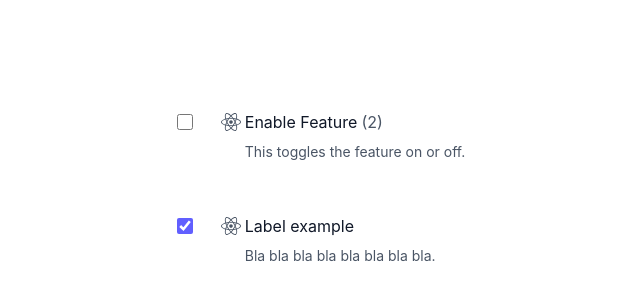
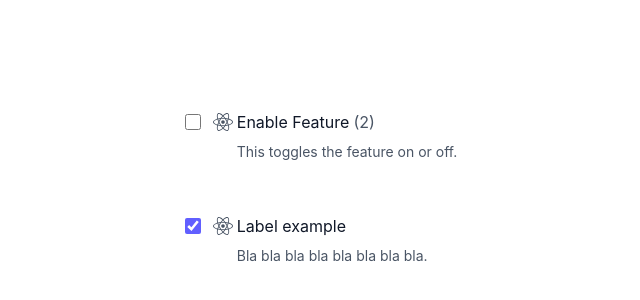
Before and after one commit to tidy-dev-team/Kido-DS, a React (Vite) app in the folder kido-ds/: page / in a window 1280 px wide. Shown: the part 214-514 px from the top of the page, without its empty margins (323-963 px from the left). Built offline with nearby package versions, Linux system fonts and the light colour scheme.

Commit message:
feat(ui): Update component gap to gap-1

```diff
--- a/kido-ds/src/checkbox/Checkbox.tsx
+++ b/kido-ds/src/checkbox/Checkbox.tsx
@@ -71,7 +71,7 @@ export const Checkbox: React.FC<CheckboxProps> = ({
   };
 
   return (
-    <label className="flex row gap-5 cursor-pointer text-base">
+    <label className="flex row gap-1 cursor-pointer text-base">
       <input
         type="checkbox"
         ref={setCheckboxRef}
```
